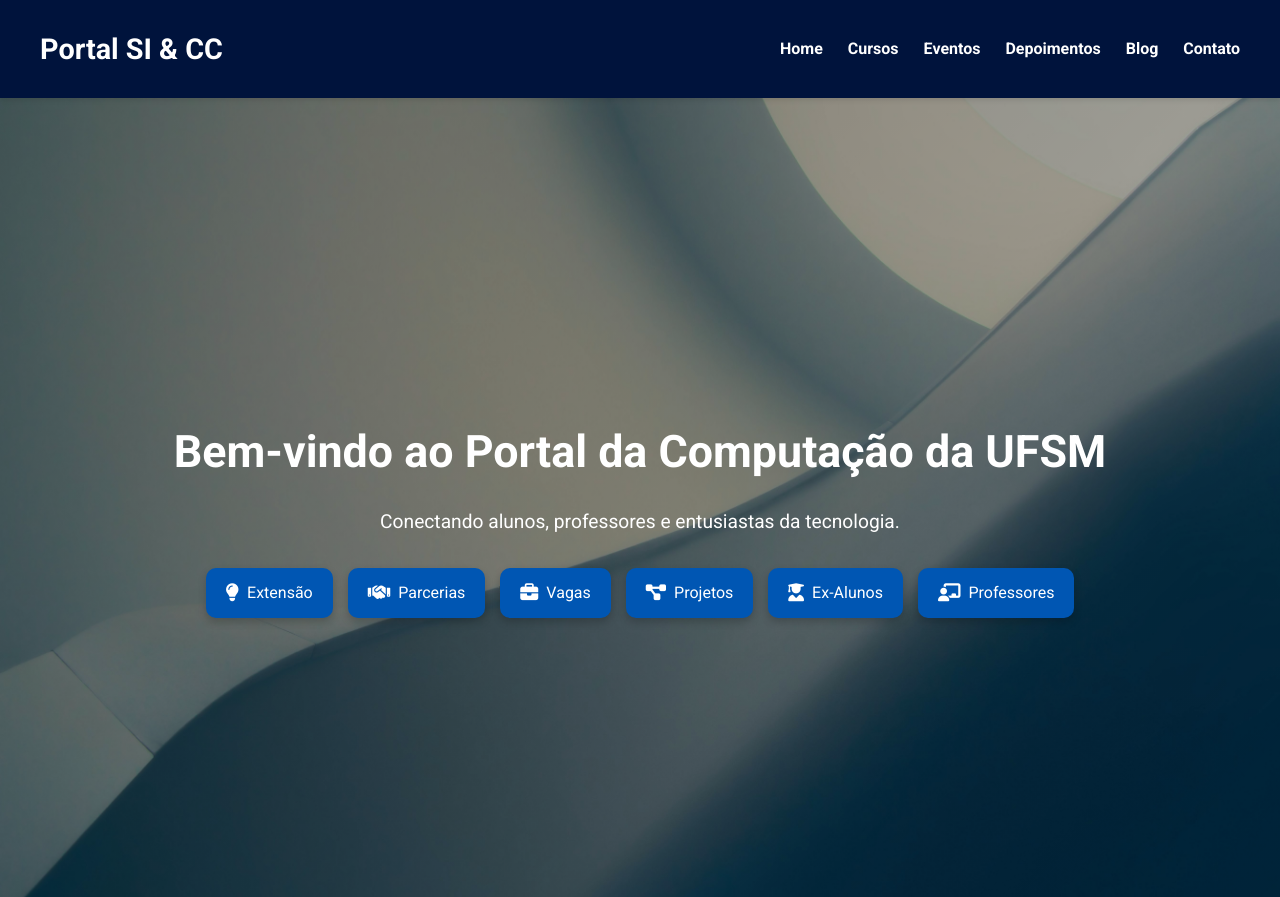
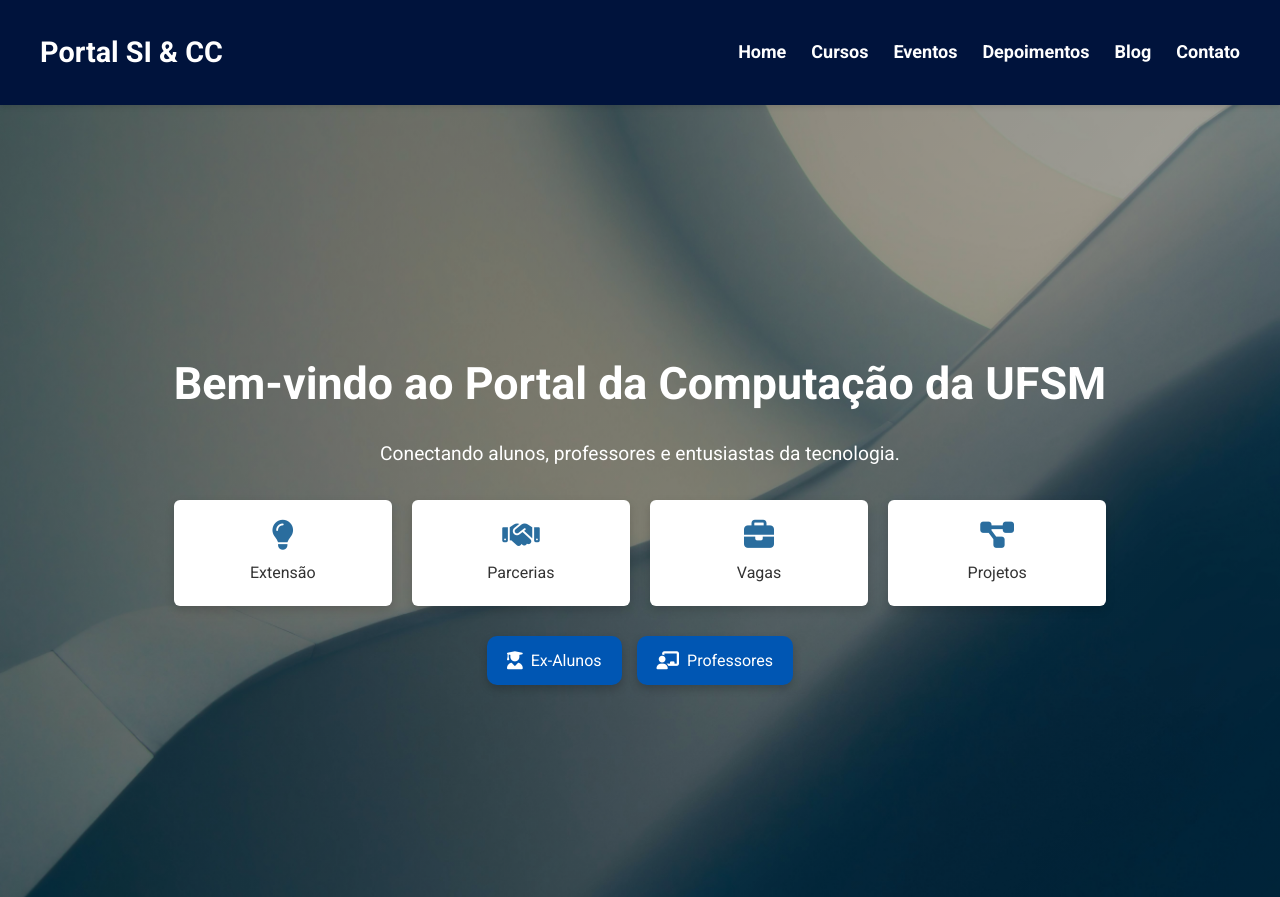
Before and after one commit to cs0097746/PROJETO-DE-SOFTWARE-I, a Django app: page / in a window 1280 px wide. Shown: the top 897 px of the page. Run offline with Django 5.2, Linux system fonts and the light colour scheme; data comes from the database, SQL or seed files in the repository; both versions use the stored data as it was after the commit.

Commit message:
botoes banner principal

```diff
--- a/project/settings.py
+++ b/project/settings.py
@@ -118,7 +118,7 @@ USE_TZ = True
 # Static files (CSS, JavaScript, Images)
 # https://docs.djangoproject.com/en/4.2/howto/static-files/
 
-STATIC_URL = '/static/'
+STATIC_URL = '/site_inf/static/'
 # /data/web/static
 STATICFILES_DIRS = [BASE_DIR / "static"]
 STATICFILES_DIRS = [os.path.join(BASE_DIR, "static")]
--- a/site_inf/static/site_inf/css/style.css
+++ b/site_inf/static/site_inf/css/style.css
@@ -51,6 +51,7 @@ header {
   display: flex;
   justify-content: space-between;
   align-items: center;
+  font-size: large;
 }
 
 .logo h1 {
@@ -120,8 +121,6 @@ header {
   transform: translateY(-3px);
 }
 
-
-
 .hero-overlay {
   position: absolute;
   top: 0;
@@ -150,6 +149,41 @@ header {
 @keyframes fadeIn {
   from { opacity: 0; transform: translateY(-20px); }
   to { opacity: 1; transform: translateY(0); }
+}
+
+.hero-buttons-grid {
+  display: grid;
+  grid-template-columns: repeat(auto-fit, minmax(160px, 1fr));
+  gap: 20px;
+  margin-top: 30px;
+}
+
+.hero-box {
+  background: white;
+  color: #333;
+  text-align: center;
+  padding: 20px 10px;
+  border-radius: 6px;
+  box-shadow: 0 4px 10px rgba(0, 0, 0, 0.15);
+  text-decoration: none;
+  transition: transform 0.2s ease, box-shadow 0.2s ease;
+}
+
+.hero-box i {
+  font-size: 30px;
+  color: #2a6d9e;
+  margin-bottom: 10px;
+  display: block;
+}
+
+.hero-box span {
+  font-size: 16px;
+  font-weight: 500;
+}
+
+.hero-box:hover {
+  transform: translateY(-5px);
+  box-shadow: 0 6px 14px rgba(0, 0, 0, 0.2);
 }
 
 .btn {
--- a/site_inf/templates/site_inf/pages/index.html
+++ b/site_inf/templates/site_inf/pages/index.html
@@ -10,20 +10,25 @@
   <div class="hero-content">
     <h2>Bem-vindo ao Portal da Computação da UFSM</h2>
     <p>Conectando alunos, professores e entusiastas da tecnologia.</p>
-
+    <div class="hero-buttons-grid">
+      <a href="{% url 'site_inf:extensao' %}" class="hero-box">
+        <i class="fas fa-lightbulb"></i>
+          <span>Extensão</span>
+      </a>
+      <a href="{% url 'site_inf:empresas_parceiras' %}" class="hero-box">
+        <i class="fas fa-handshake"></i>
+          <span>Parcerias</span>
+      </a>
+      <a href="{% url 'site_inf:listar_vagas' %}" class="hero-box">
+        <i class="fas fa-briefcase"></i>
+          <span>Vagas</span>
+      </a>
+      <a href="#projetos" class="hero-box">
+        <i class="fas fa-project-diagram"></i>
+          <span>Projetos</span>
+      </a>
+    </div>
     <div class="hero-buttons">
-      <a href="{% url 'site_inf:extensao' %}" class="hero-btn">
-        <i class="fas fa-lightbulb"></i> Extensão
-      </a>
-      <a href="{% url 'site_inf:empresas_parceiras' %}" class="hero-btn">
-        <i class="fas fa-handshake"></i> Parcerias
-      </a>
-      <a href="{% url 'site_inf:listar_vagas' %}" class="hero-btn">
-        <i class="fas fa-briefcase"></i> Vagas
-      </a>
-      <a href="#projetos" class="hero-btn">
-        <i class="fas fa-project-diagram"></i> Projetos
-      </a>
       <a href="{% url 'site_inf:listar_exalunos' %}" class="hero-btn">
         <i class="fas fa-user-graduate"></i> Ex-Alunos
       </a>
--- a/site_inf/views.py
+++ b/site_inf/views.py
@@ -66,7 +66,6 @@ def listar_exalunos(request):
     exalunos = ExAluno.objects.all().order_by('-ano_conclusao', 'nome')
     return render(request, 'site_inf/pages/listar_exalunos.html', {'exalunos': exalunos})
 
-
 def listar_professores(request):
     professores = Professor.objects.all().order_by('nome')
     return render(request, 'site_inf/pages/listar_professores.html', {'professores': professores})
```
Also changed, not shown: db.sqlite3, site_inf/migrations/0007_exaluno_cidade_exaluno_latitude_exaluno_longitude_and_more.py (added), site_inf/models.py (line endings or trailing spaces).
